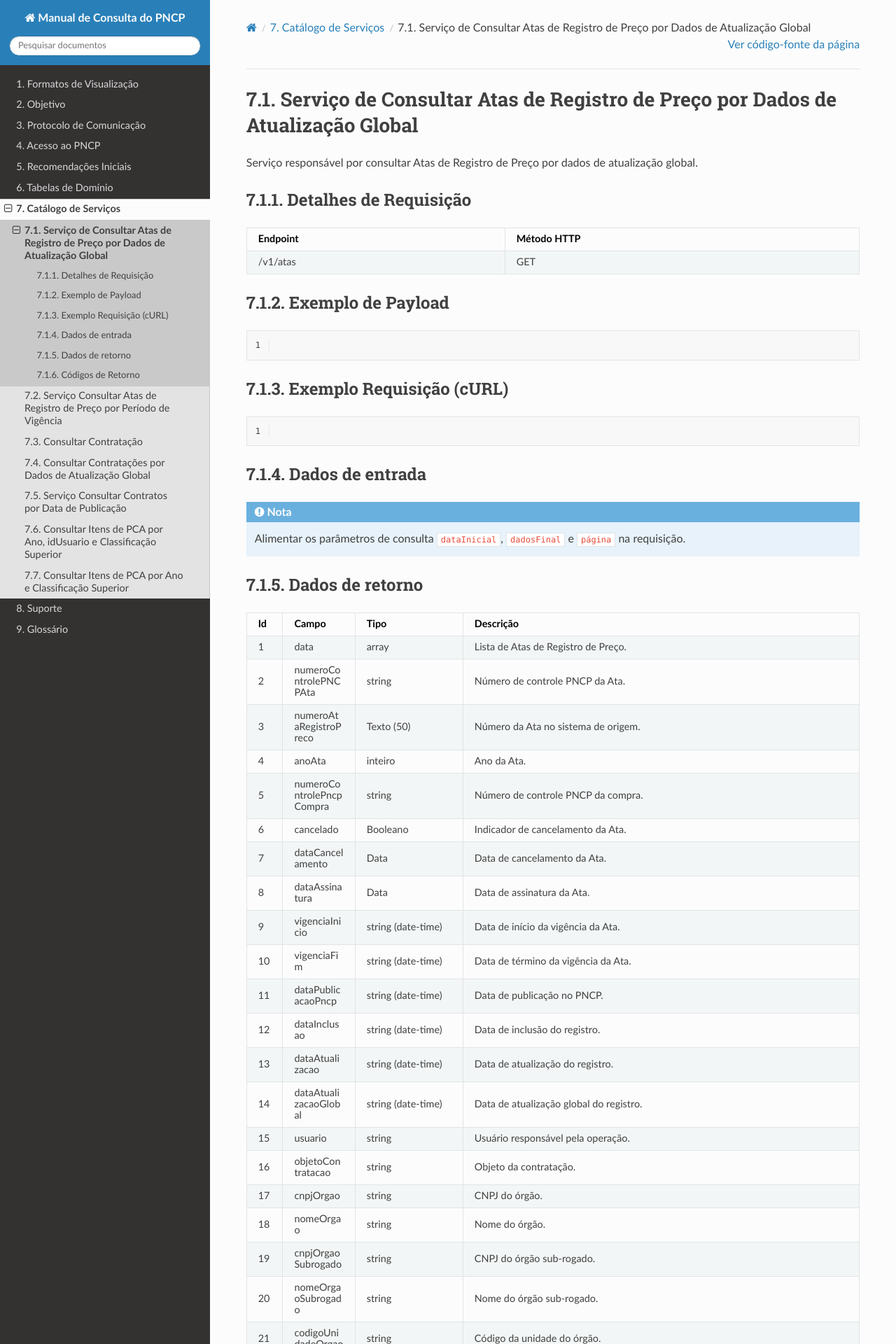
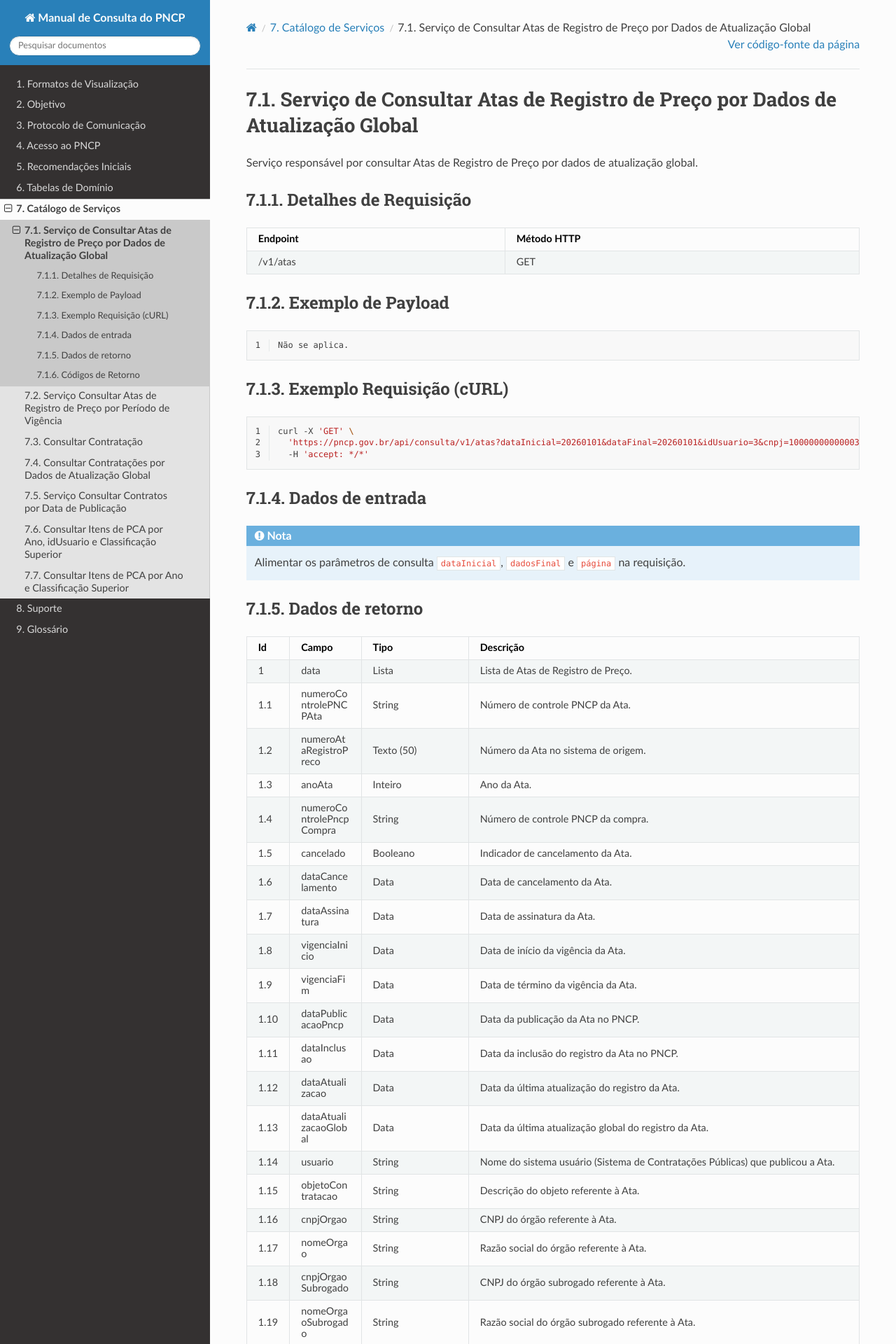
Before and after one commit to sofiaestrelab/Manual-de-Consulta-do-PNCP, a Sphinx documentation site: the page built from docs/source/catalogo_de_servicos/consultar_atas_de_registro_de_preco_por_dados_de_atualizacao_global.rst, in a window 1280 px wide. Shown: the top 1920 px of the page at 70% size. Built offline with Sphinx 7.4.7 and the Read the Docs theme 3.1.0, drawn with Linux system fonts in a browser that asks for light colours; pages that are not in the unit, such as notebooks, are missing from menus; some of the changed text lies outside the part shown.

Commit message:
Update service catalog documentation for ata queries

```diff
--- a/docs/source/catalogo_de_servicos/consultar_atas_de_registro_de_preco_por_dados_de_atualizacao_global.rst
+++ b/docs/source/catalogo_de_servicos/consultar_atas_de_registro_de_preco_por_dados_de_atualizacao_global.rst
@@ -22,6 +22,7 @@
 .. code-block:: text
    :linenos:
 
+   Não se aplica.
 
 Exemplo Requisição (cURL)
 ~~~~~~~~~~~~~~~~~~~~~~~~~
@@ -29,6 +30,9 @@
 .. code-block:: bash
    :linenos:
 
+   curl -X 'GET' \
+     'https://pncp.gov.br/api/consulta/v1/atas?dataInicial=20260101&dataFinal=20260101&idUsuario=3&cnpj=10000000000003&codigoUnidadeAdministrativa=2&pagina=5' \
+     -H 'accept: */*'
 
 Dados de entrada
 ~~~~~~~~~~~~~~~~
@@ -99,104 +103,124 @@
      - Descrição
    * - 1
      - data
-     - array
+     - Lista
      - Lista de Atas de Registro de Preço.
-   * - 2
+   * - 1.1
      - numeroControlePNCPAta
-     - string
+     - String
      - Número de controle PNCP da Ata.
-   * - 3
+   * - 1.2
      - numeroAtaRegistroPreco
      - Texto (50)
      - Número da Ata no sistema de origem.
-   * - 4
+   * - 1.3
      - anoAta
-     - inteiro
+     - Inteiro
      - Ano da Ata.
-   * - 5
+   * - 1.4
      - numeroControlePncpCompra
-     - string
+     - String
      - Número de controle PNCP da compra.
-   * - 6
+   * - 1.5
      - cancelado
      - Booleano
      - Indicador de cancelamento da Ata.
-   * - 7
+   * - 1.6
      - dataCancelamento
      - Data
      - Data de cancelamento da Ata.
-   * - 8
+   * - 1.7
      - dataAssinatura
      - Data
      - Data de assinatura da Ata.
-   * - 9
+   * - 1.8
      - vigenciaInicio
-     - string (date-time)
+     - Data
      - Data de início da vigência da Ata.
-   * - 10
+   * - 1.9
      - vigenciaFim
-     - string (date-time)
+     - Data
      - Data de término da vigência da Ata.
-   * - 11
+   * - 1.10
      - dataPublicacaoPncp
-     - string (date-time)
-     - Data de publicação no PNCP.
-   * - 12
+     - Data
+     - Data da publicação da Ata no PNCP.
+   * - 1.11
      - dataInclusao
-     - string (date-time)
-     - Data de inclusão do registro.
-   * - 13
+     - Data
+     - Data da inclusão do registro da Ata no PNCP.
+   * - 1.12
      - dataAtualizacao
-     - string (date-time)
-     - Data de atualização do registro.
-   * - 14
+     - Data
+     - Data da última atualização do registro da Ata.
+   * - 1.13
      - dataAtualizacaoGlobal
-     - string (date-time)
-     - Data de atualização global do registro.
-   * - 15
+     - Data
+     - Data da última atualização global do registro da Ata.
+   * - 1.14
      - usuario
-     - string
-     - Usuário responsável pela operação.
-   * - 16
+     - String
+     - Nome do sistema usuário (Sistema de Contratações Públicas) que publicou a Ata.
+   * - 1.15
      - objetoContratacao
-     - string
-     - Objeto da contratação.
-   * - 17
+     - String
+     - Descrição do objeto referente à Ata.
+   * - 1.16
      - cnpjOrgao
-     - string
-     - CNPJ do órgão.
-   * - 18
+     - String
+     - CNPJ do órgão referente à Ata.
+   * - 1.17
      - nomeOrgao
-     - string
-     - Nome do órgão.
-   * - 19
+     - String
+     - Razão social do órgão referente à Ata.
+   * - 1.18
      - cnpjOrgaoSubrogado
-     - string
-     - CNPJ do órgão sub-rogado.
-   * - 20
+     - String
+     - CNPJ do órgão subrogado referente à Ata.
+   * - 1.19
      - nomeOrgaoSubrogado
-     - string
-     - Nome do órgão sub-rogado.
-   * - 21
+     - String
+     - Razão social do órgão subrogado referente à Ata.
+   * - 1.20
      - codigoUnidadeOrgao
-     - string
-     - Código da unidade do órgão.
-   * - 22
+     - String
+     - Código da unidade administrativa do órgão referente à Ata.
+   * - 1.21
      - nomeUnidadeOrgao
-     - string
-     - Nome da unidade do órgão.
-   * - 23
+     - String
+     - Nome da unidade administrativa do órgão referente à Ata.
+   * - 1.22
      - codigoUnidadeOrgaoSubrogado
      - string
-     - Código da unidade do órgão sub-rogado.
-   * - 24
+     - Código da unidade administrativa subrogada do órgão subrogado referente à Ata.
+   * - 1.23
      - nomeUnidadeOrgaoSubrogado
      - String
-     - Nome da unidade do órgão sub-rogado.
-   * - 25
+     - Nome da unidade administrativa subrogada do órgão subrogado referente à Ata.
+   * - 1.24
      - possibilidadeAdesao
      - Booleano
-     - Indicador se a Ata permite adesão de não participantes (False = Não / True = Sim)
+     - Indicador se a Ata permite adesão de não participantes (False = Não / True = Sim).
+   * - 2
+     - totalRegistros
+     - Inteiro
+     - Total de registros de Atas encontrados
+   * - 3
+     - totalPaginas
+     - Inteiro
+     - Total de páginas.
+   * - 4
+     - numeroPagina
+     - Inteiro
+     - Número da página consultada.
+   * - 5
+     - paginasRestantes
+     - Inteiro
+     - Quantidade de páginas restantes.
+   * - 6
+     - empty
+     - Booleano
+     - Indica se o retorno está vazio.
 
 Códigos de Retorno
 ~~~~~~~~~~~~~~~~~~
@@ -211,19 +235,16 @@
      - Tipo
    * - 200
      - OK
-     - application/json
+     - Sucesso
    * - 204
-     - Sem conteúdo
-     - application/json
+     - No Content
+     - Sucesso
    * - 400
-     - Pedido ruim
-     - application/json
-   * - 401
-     - Não autorizado
-     - string
+     - Bad Request
+     - Erro
    * - 422
-     - Entidade não processável
-     - application/json
+     - Unprocessable Entity
+     - Erro
    * - 500
-     - Erro do Servidor Interno
-     - string
+     - Internal Server Error
+     - Erro
```
